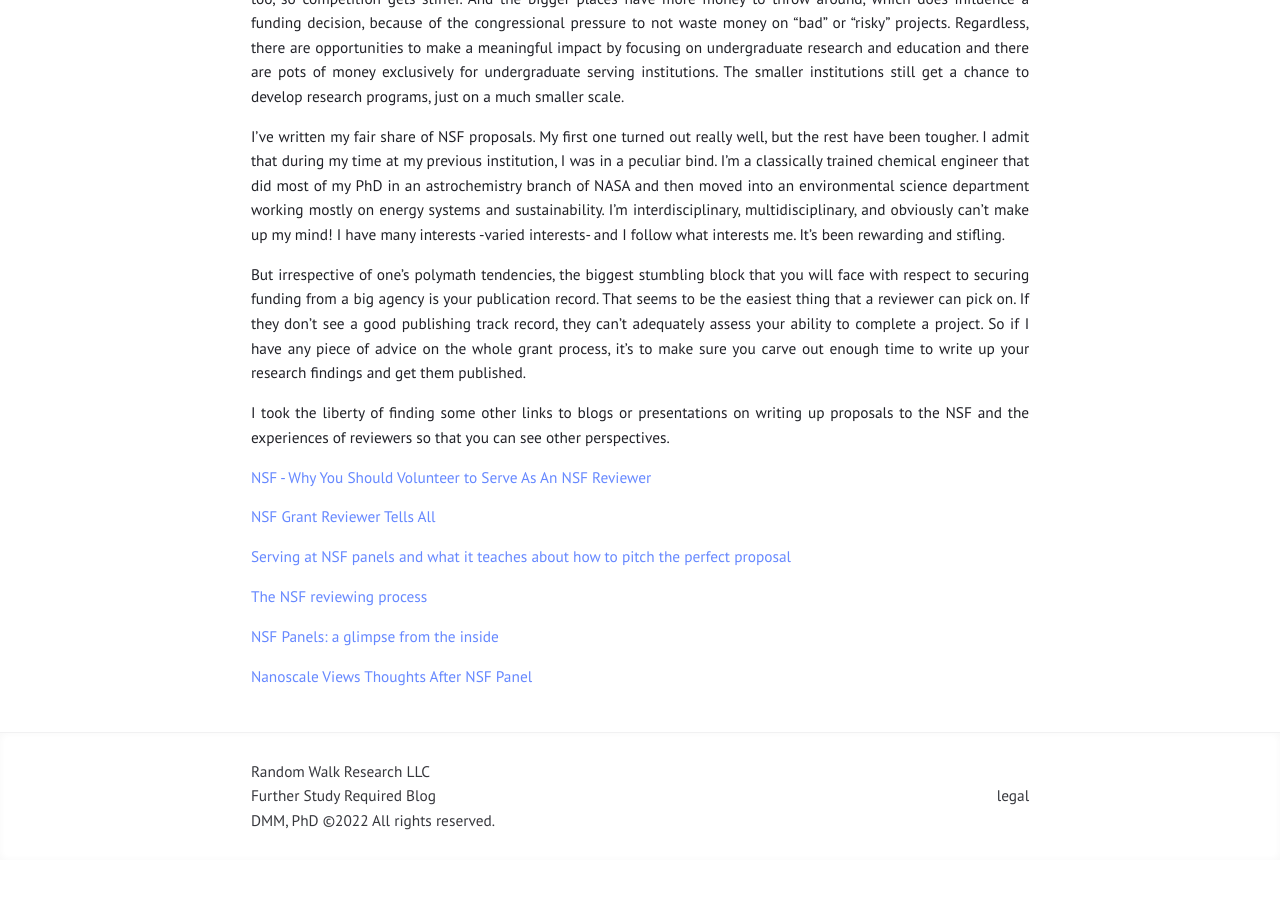
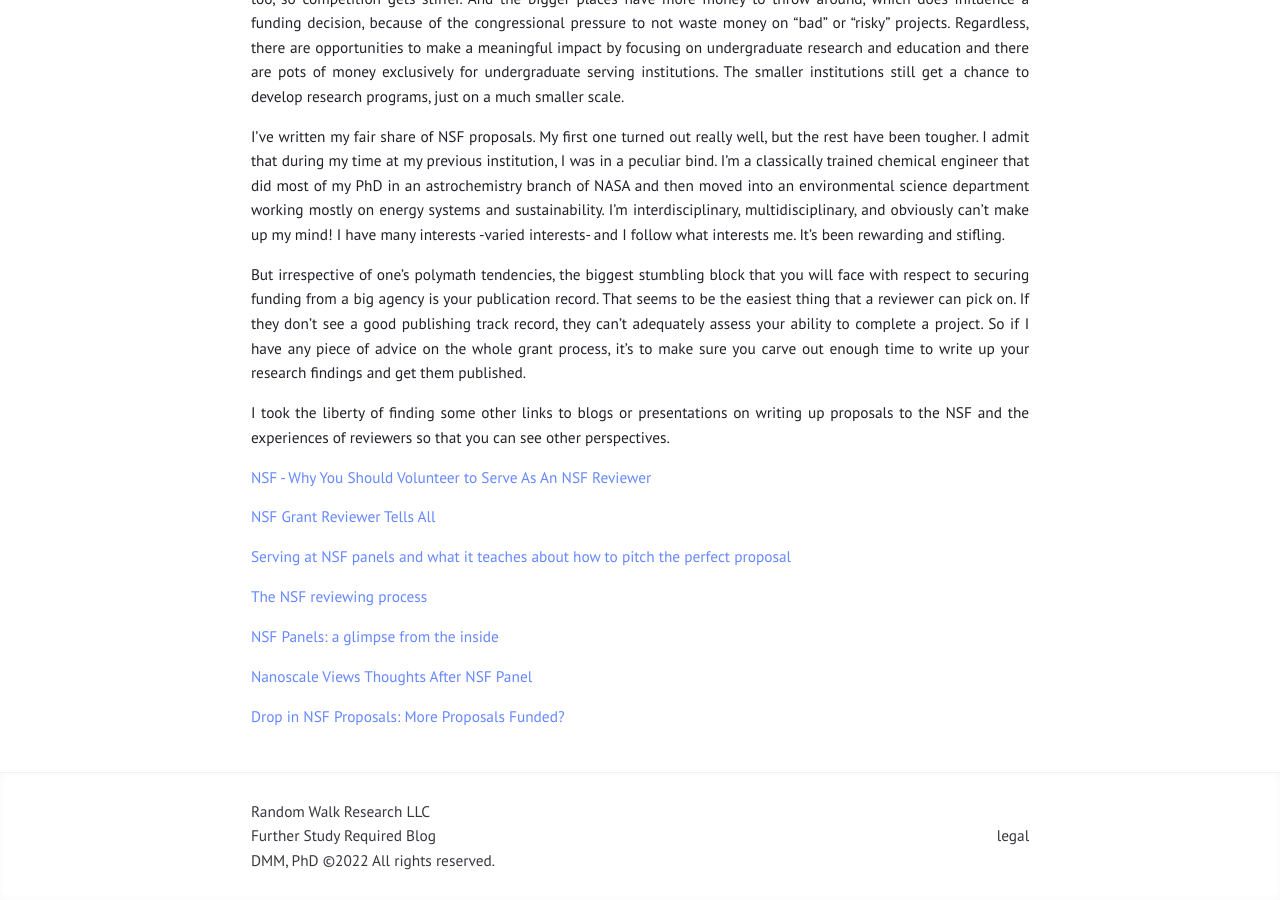
Before and after one commit to rwresearch/rwresearch.github.io, a Jekyll site: the page built from _posts/2022-12-6-going-after-nsf-proposals.md, in a window 1280 px wide and 900 px high, scrolled down 3699 px. Built offline with Jekyll 4.4.1, drawn with Linux system fonts in a browser that asks for light colours; before the commit the page ends 4559 px from its top, so only the background shows below that.

Commit message:
Update 2022-12-6-going-after-nsf-proposals.md

```diff
--- a/_posts/2022-12-6-going-after-nsf-proposals.md
+++ b/_posts/2022-12-6-going-after-nsf-proposals.md
@@ -98,3 +98,5 @@ I took the liberty of finding some other links to blogs or presentations on writ
 [NSF Panels: a glimpse from the inside](http://genomebio.org/nsf-panels/)
 
 [Nanoscale Views Thoughts After NSF Panel](https://nanoscale.blogspot.com/2017/10/thoughts-after-nsf-panel.html)
+
+[Drop in NSF Proposals: More Proposals Funded?](https://research.uh.edu/the-big-idea/university-research-explained/drop-in-nsf-proposals-more-proposals-funded/)
```
